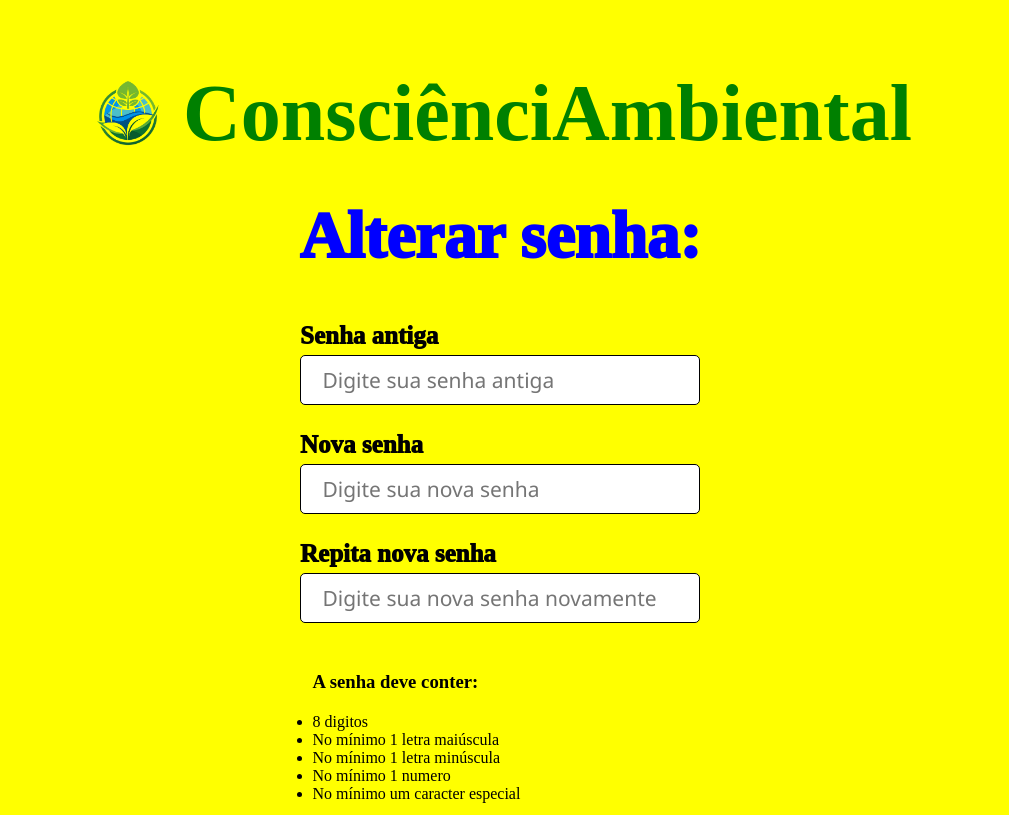
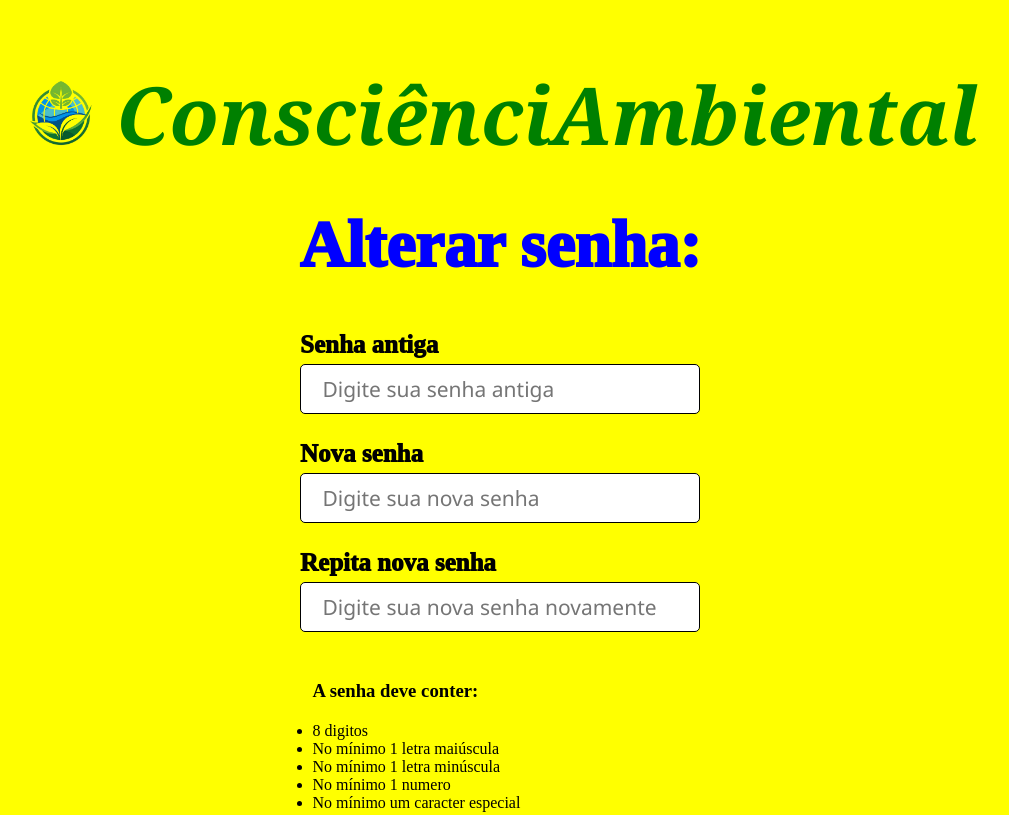
Before and after one commit to matheussantos4-boop/conscienciambiental, a plain HTML site: page alterar_senha.html in a window 1280 px wide. Shown: the top 815 px of the page, without its empty margins (140-1149 px from the left). Drawn offline with Linux system fonts and the light colour scheme.

Commit message:
Update title styles in style_alt_sen.css

```diff
--- a/assets/css/style_alt_sen.css
+++ b/assets/css/style_alt_sen.css
@@ -27,8 +27,10 @@
 }
 .titulo_site h1 {
     color: green;
+    font-family: Georgia, 'Times New Roman', Times, serif;
     font-size: 80px;
-    font-weight: bolder;
+    font-style: italic;
+    font-weight: 1000;
 }
 .dados_pessoais {
     display: flex;
```
